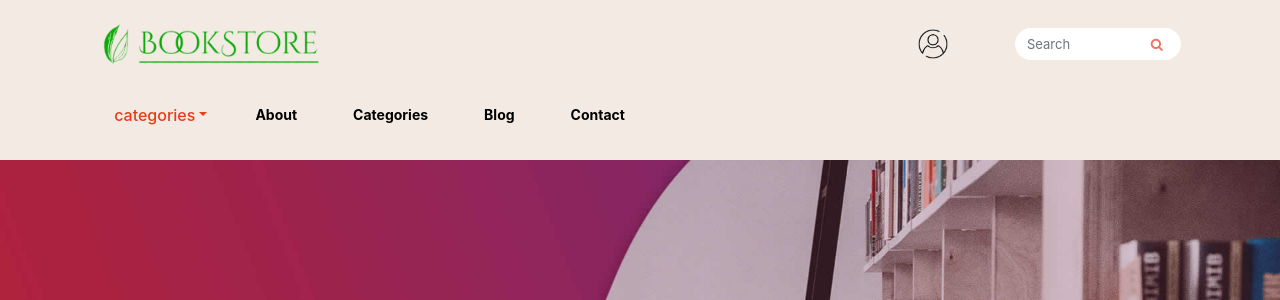
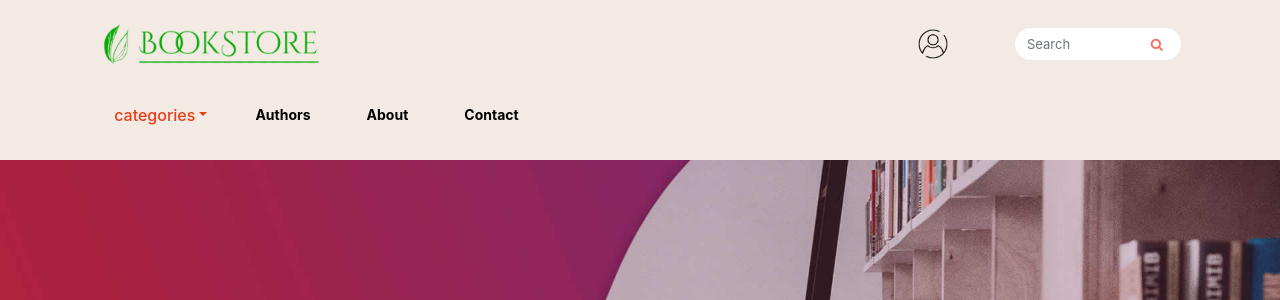
Before and after one commit to Mahdifm1/BookStore, a Django app: page / in a window 1280 px wide. Shown: the top 300 px of the page. Run offline with Django 4.2, Linux system fonts and the light colour scheme; data that the repository does not hold is empty; some libraries are stand-ins or nearby versions.

Commit message:
change header nave bar items

```diff
--- a/core/templates/core/header.html
+++ b/core/templates/core/header.html
@@ -47,9 +47,8 @@
 
                 <div class="collapse navbar-collapse" id="navbarSupportedContent">
                     <ul class="navbar-nav me-auto mb-2 mb-lg-0">
-                        <li class="nav-item"><a class="nav-link active" aria-current="page" href="#">About</a></li>
-                        <li class="nav-item"><a class="nav-link" href="#">Categories</a></li>
-                        <li class="nav-item"><a class="nav-link" href="#">Blog</a></li>
+                        <li class="nav-item"><a class="nav-link active" aria-current="page" href="#">Authors</a></li>
+                        <li class="nav-item"><a class="nav-link" href="#">About</a></li>
                         <li class="nav-item"><a class="nav-link" href="#">Contact</a></li>
                     </ul>
 
```
